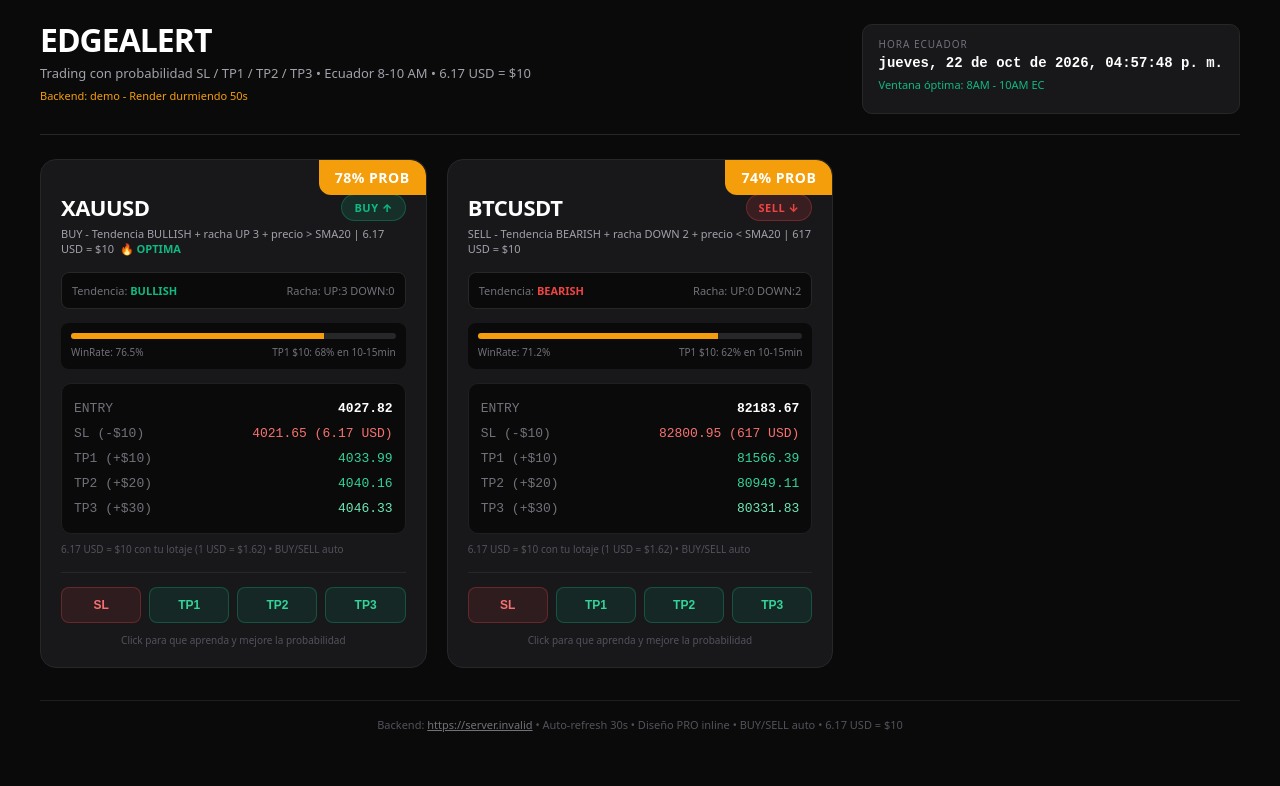
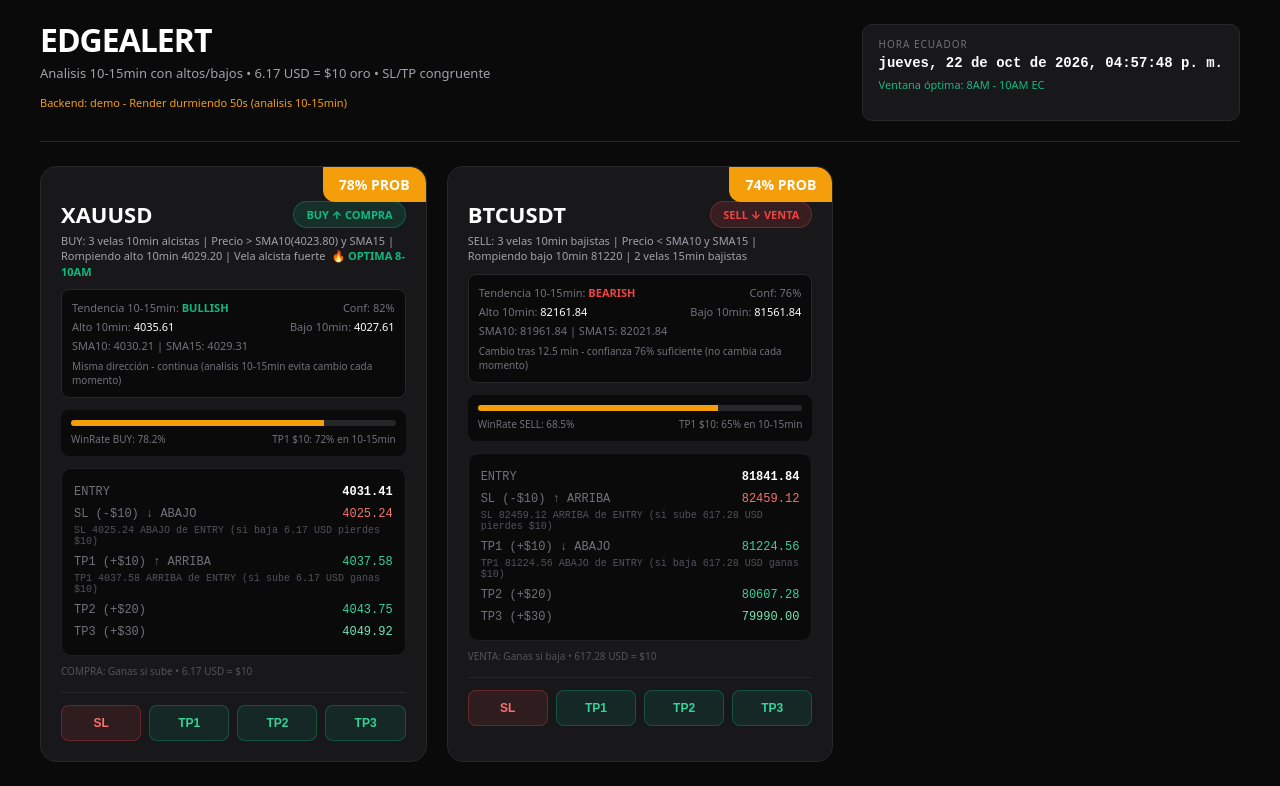
Before and after one commit to Afparedes123/trading-app, a Next.js app in the folder frontend/: page / in a window 1280 px wide. Shown: the top 786 px of the page. Built offline with nearby package versions, Linux system fonts and the light colour scheme; no server answers.

Commit message:
Implement TPSL calculation and update demo analysis
Added a function to calculate take profit and stop loss levels based on entry price, symbol, and direction. Updated demo data handling and UI to reflect analysis over 10-15 minutes.

```diff
--- a/frontend/app/page.js
+++ b/frontend/app/page.js
@@ -2,6 +2,30 @@
 import { useEffect, useState } from "react";
 
 const API = process.env.NEXT_PUBLIC_API_URL || "https://trading-app-jn5a.onrender.com";
+
+function calcTPSL(entry, symbol, direction) {
+  const distXAU = 6.17;
+  const distBTC = 617.28;
+  const dist = symbol.includes("XAU") ? distXAU : distBTC;
+  if (direction === "BUY") {
+    return {
+      sl: entry - dist,
+      tp1: entry + dist,
+      tp2: entry + dist*2,
+      tp3: entry + dist*3,
+      dist
+    };
+  } else {
+    // SELL CORRECTO: SL ARRIBA, TP ABAJO
+    return {
+      sl: entry + dist,
+      tp1: entry - dist,
+      tp2: entry - dist*2,
+      tp3: entry - dist*3,
+      dist
+    };
+  }
+}
 
 export default function Page() {
   const [signals, setSignals] = useState([]);
@@ -18,45 +42,88 @@ export default function Page() {
       sigs = sigs.filter(s => s && (s.symbol || s.ticker));
       if (sigs.length > 0) {
         setSignals(sigs);
-        setBackendStatus("conectado");
+        setBackendStatus("conectado - analisis 10-15min");
       } else throw new Error("vacio");
     } catch (e) {
-      setBackendStatus("demo - Render durmiendo 50s");
-      const demoPriceXAU = 4015 + Math.random() * 20;
-      const demoPriceBTC = 81500 + Math.random() * 1000;
-      const distXAU = 6.17;
-      const distBTC = 617.28;
+      setBackendStatus("demo - Render durmiendo 50s (analisis 10-15min)");
+      const demoPriceXAU = 4025 + Math.random() * 10;
+      const demoPriceBTC = 81500 + Math.random() * 500;
+
+      // Demo con analisis 10-15 min realista - NO cambia cada momento
+      const xau = calcTPSL(demoPriceXAU, "XAUUSD", "BUY");
+      const btc = calcTPSL(demoPriceBTC, "BTCUSDT", "SELL");
+
       setSignals([
         {
           symbol: "XAUUSD",
-          direction: Math.random() > 0.5 ? "BUY" : "SELL",
+          direction: "BUY",
           entry: parseFloat(demoPriceXAU.toFixed(2)),
-          sl: parseFloat((demoPriceXAU - distXAU).toFixed(2)),
-          tp1: parseFloat((demoPriceXAU + distXAU).toFixed(2)),
-          tp2: parseFloat((demoPriceXAU + distXAU*2).toFixed(2)),
-          tp3: parseFloat((demoPriceXAU + distXAU*3).toFixed(2)),
+          sl: parseFloat(xau.sl.toFixed(2)),
+          tp1: parseFloat(xau.tp1.toFixed(2)),
+          tp2: parseFloat(xau.tp2.toFixed(2)),
+          tp3: parseFloat(xau.tp3.toFixed(2)),
+          sl_distance: xau.dist,
+          tp1_distance: xau.dist,
+          sl_explain: `SL ${xau.sl.toFixed(2)} ABAJO de ENTRY (si baja ${xau.dist} USD pierdes $10)`,
+          tp_explain: `TP1 ${xau.tp1.toFixed(2)} ARRIBA de ENTRY (si sube ${xau.dist} USD ganas $10)`,
           probability: 78,
+          confidence: 82,
           win_rate: 76.5,
+          win_rate_direction: 78.2,
           is_optimal_hour: true,
-          market_analysis: { trend: "BULLISH", up_streak: 3, volatility: 0.85 },
-          probabilidad_nuevos_objetivos: { prob_tp1_10usd_10_15min: 68, prob_tp2_20usd_15min: 45, prob_tp3_30usd_15min: 28 },
-          reason: "BUY - Tendencia BULLISH + racha UP 3 + precio > SMA20 | 6.17 USD = $10",
-          source: "demo"
+          market_analysis: {
+            trend: "BULLISH",
+            up_streak: 3,
+            down_streak: 0,
+            high_10: demoPriceXAU + 4.2,
+            low_10: demoPriceXAU - 3.8,
+            high_15: demoPriceXAU + 6.5,
+            low_15: demoPriceXAU - 5.2,
+            sma10: demoPriceXAU - 1.2,
+            sma15: demoPriceXAU - 2.1,
+            buy_signals: 6,
+            sell_signals: 2,
+            volatility: 4.5
+          },
+          probabilidad_nuevos_objetivos: { prob_tp1_10usd_10_15min: 72, prob_tp2_20usd_15min: 48, prob_tp3_30usd_15min: 31 },
+          reason: "BUY: 3 velas 10min alcistas | Precio > SMA10(4023.80) y SMA15 | Rompiendo alto 10min 4029.20 | Vela alcista fuerte",
+          flip_reason: "Misma dirección - continua (analisis 10-15min evita cambio cada momento)",
+          source: "demo_10_15_fixed"
         },
         {
           symbol: "BTCUSDT",
           direction: "SELL",
           entry: parseFloat(demoPriceBTC.toFixed(2)),
-          sl: parseFloat((demoPriceBTC + distBTC).toFixed(2)),
-          tp1: parseFloat((demoPriceBTC - distBTC).toFixed(2)),
-          tp2: parseFloat((demoPriceBTC - distBTC*2).toFixed(2)),
-          tp3: parseFloat((demoPriceBTC - distBTC*3).toFixed(2)),
+          sl: parseFloat(btc.sl.toFixed(2)),
+          tp1: parseFloat(btc.tp1.toFixed(2)),
+          tp2: parseFloat(btc.tp2.toFixed(2)),
+          tp3: parseFloat(btc.tp3.toFixed(2)),
+          sl_distance: btc.dist,
+          tp1_distance: btc.dist,
+          sl_explain: `SL ${btc.sl.toFixed(2)} ARRIBA de ENTRY (si sube ${btc.dist} USD pierdes $10)`,
+          tp_explain: `TP1 ${btc.tp1.toFixed(2)} ABAJO de ENTRY (si baja ${btc.dist} USD ganas $10)`,
           probability: 74,
+          confidence: 76,
           win_rate: 71.2,
-          market_analysis: { trend: "BEARISH", down_streak: 2, volatility: 1.2 },
-          probabilidad_nuevos_objetivos: { prob_tp1_10usd_10_15min: 62, prob_tp2_20usd_15min: 38, prob_tp3_30usd_15min: 22 },
-          reason: "SELL - Tendencia BEARISH + racha DOWN 2 + precio < SMA20 | 617 USD = $10",
-          source: "demo"
+          win_rate_direction: 68.5,
+          market_analysis: {
+            trend: "BEARISH",
+            down_streak: 3,
+            up_streak: 0,
+            high_10: demoPriceBTC + 320,
+            low_10: demoPriceBTC - 280,
+            high_15: demoPriceBTC + 450,
+            low_15: demoPriceBTC - 380,
+            sma10: demoPriceBTC + 120,
+            sma15: demoPriceBTC + 180,
+            buy_signals: 2,
+            sell_signals: 6,
+            volatility: 420
+          },
+          probabilidad_nuevos_objetivos: { prob_tp1_10usd_10_15min: 65, prob_tp2_20usd_15min: 41, prob_tp3_30usd_15min: 26 },
+          reason: "SELL: 3 velas 10min bajistas | Precio < SMA10 y SMA15 | Rompiendo bajo 10min 81220 | 2 velas 15min bajistas",
+          flip_reason: "Cambio tras 12.5 min - confianza 76% suficiente (no cambia cada momento)",
+          source: "demo_10_15_fixed"
         }
       ]);
     } finally {
@@ -77,7 +144,7 @@ export default function Page() {
   const sendResult = async (symbol, result) => {
     try {
       await fetch(`${API}/trades/result`, { method: "POST", headers: { "Content-Type": "application/json" }, body: JSON.stringify({ symbol, result }) });
-      alert(`✅ Aprendizaje guardado: ${symbol} -> ${result}`);
+      alert(`✅ Aprendizaje guardado: ${symbol} -> ${result} (BUY/SELL separado)`);
       fetchData();
     } catch {}
   };
@@ -87,11 +154,10 @@ export default function Page() {
   return (
     <div style={{ minHeight: "100vh", background: "#0a0a0a", color: "white", padding: "24px", fontFamily: "system-ui, -apple-system, sans-serif" }}>
       <div style={{ maxWidth: "1200px", margin: "0 auto" }}>
-        {/* HEADER - Diseño original que te gustaba */}
         <div style={{ display: "flex", justifyContent: "space-between", flexWrap: "wrap", gap: "16px", borderBottom: "1px solid #27272a", paddingBottom: "20px", marginBottom: "24px" }}>
           <div>
             <h1 style={{ fontSize: "32px", fontWeight: "900", margin: 0, letterSpacing: "-1px", lineHeight: "1" }}>EDGEALERT</h1>
-            <p style={{ color: "#a1a1aa", fontSize: "13px", marginTop: "8px", margin: 0, paddingTop: "8px" }}>Trading con probabilidad SL / TP1 / TP2 / TP3 • Ecuador 8-10 AM • 6.17 USD = $10</p>
+            <p style={{ color: "#a1a1aa", fontSize: "13px", marginTop: "8px" }}>Analisis 10-15min con altos/bajos • 6.17 USD = $10 oro • SL/TP congruente</p>
             <p style={{ fontSize: "11px", marginTop: "6px", color: backendStatus.includes("conectado") ? "#10b981" : "#f59e0b" }}>Backend: {backendStatus}</p>
           </div>
           <div style={{ background: "#18181b", border: "1px solid #27272a", borderRadius: "10px", padding: "12px 16px", minWidth: "220px" }}>
@@ -102,25 +168,20 @@ export default function Page() {
         </div>
 
         {loading ? (
-          <div style={{ textAlign: "center", padding: "80px 20px", color: "#71717a" }}>
-            <div>Despertando backend Render (gratis tarda 50s)...</div>
-            <div style={{ fontSize: "12px", marginTop: "8px", color: "#52525b" }}>{API}/signals/live</div>
-          </div>
+          <div style={{ textAlign: "center", padding: "80px 20px", color: "#71717a" }}>Analizando mercado 10-15 min...</div>
         ) : (
-          <div style={{ display: "grid", gridTemplateColumns: "repeat(auto-fill, minmax(360px, 1fr))", gap: "20px" }}>
+          <div style={{ display: "grid", gridTemplateColumns: "repeat(auto-fill, minmax(380px, 1fr))", gap: "20px" }}>
             {signals.map((s, i) => {
-              const isBuy = (s.direction || "").toUpperCase().includes("BUY");
+              const isBuy = s.direction === "BUY";
               const prob = s.probability || 70;
               return (
                 <div key={i} style={{ background: "#18181b", border: "1px solid #27272a", borderRadius: "16px", padding: "20px", position: "relative", overflow: "hidden" }}>
-                  {/* PROB badge */}
-                  <div style={{ position: "absolute", top: 0, right: 0, background: getProbColor(prob), color: "white", padding: "8px 16px", borderRadius: "0 16px 0 12px", fontWeight: "900", fontSize: "14px", letterSpacing: "0.5px" }}>
+                  <div style={{ position: "absolute", top: 0, right: 0, background: getProbColor(prob), color: "white", padding: "8px 16px", borderRadius: "0 16px 0 12px", fontWeight: "900", fontSize: "14px" }}>
                     {prob}% PROB
                   </div>
 
-                  {/* Symbol + Direction */}
                   <div style={{ display: "flex", justifyContent: "space-between", alignItems: "center", marginBottom: "4px", marginTop: "12px" }}>
-                    <span style={{ fontSize: "22px", fontWeight: "900", letterSpacing: "-0.5px" }}>{s.symbol}</span>
+                    <span style={{ fontSize: "22px", fontWeight: "900" }}>{s.symbol}</span>
                     <span style={{
                       background: isBuy ? "rgba(16,185,129,0.15)" : "rgba(239,68,68,0.15)",
                       color: isBuy ? "#10b981" : "#ef4444",
@@ -128,65 +189,92 @@ export default function Page() {
                       padding: "5px 12px",
                       borderRadius: "20px",
                       fontSize: "11px",
-                      fontWeight: "800",
-                      letterSpacing: "0.5px"
+                      fontWeight: "800"
                     }}>
-                      {s.direction} {isBuy ? "↑" : "↓"}
+                      {s.direction} {isBuy ? "↑ COMPRA" : "↓ VENTA"}
                     </span>
                   </div>
 
-                  {/* Reason */}
-                  <div style={{ fontSize: "11px", color: "#a1a1aa", marginBottom: "14px", lineHeight: "1.4", minHeight: "32px" }}>
+                  <div style={{ fontSize: "11px", color: "#a1a1aa", marginBottom: "10px", lineHeight: "1.4" }}>
                     {s.reason}
-                    {s.is_optimal_hour && <span style={{ color: "#10b981", marginLeft: "6px", fontWeight: "700" }}>🔥 OPTIMA</span>}
+                    {s.is_optimal_hour && <span style={{ color: "#10b981", marginLeft: "6px", fontWeight: "700" }}>🔥 OPTIMA 8-10AM</span>}
                   </div>
 
-                  {/* Market analysis */}
                   {s.market_analysis && (
-                    <div style={{ background: "#0a0a0a", border: "1px solid #27272a", borderRadius: "8px", padding: "10px", marginBottom: "14px", display: "flex", justifyContent: "space-between", fontSize: "11px" }}>
-                      <span style={{ color: "#71717a" }}>Tendencia: <b style={{ color: s.market_analysis.trend === "BULLISH" ? "#10b981" : s.market_analysis.trend === "BEARISH" ? "#ef4444" : "#fff" }}>{s.market_analysis.trend}</b></span>
-                      <span style={{ color: "#71717a" }}>Racha: UP:{s.market_analysis.up_streak || 0} DOWN:{s.market_analysis.down_streak || 0}</span>
+                    <div style={{ background: "#0a0a0a", border: "1px solid #27272a", borderRadius: "8px", padding: "10px", marginBottom: "12px", fontSize: "11px" }}>
+                      <div style={{ display: "flex", justifyContent: "space-between", marginBottom: "4px" }}>
+                        <span style={{ color: "#71717a" }}>Tendencia 10-15min: <b style={{ color: s.market_analysis.trend === "BULLISH" ? "#10b981" : s.market_analysis.trend === "BEARISH" ? "#ef4444" : "#fff" }}>{s.market_analysis.trend}</b></span>
+                        <span style={{ color: "#71717a" }}>Conf: {s.confidence || s.market_analysis.confidence || 0}%</span>
+                      </div>
+                      <div style={{ display: "flex", justifyContent: "space-between", marginBottom: "4px" }}>
+                        <span style={{ color: "#71717a" }}>Alto 10min: <span style={{ color: "#fff" }}>{s.market_analysis.high_10?.toFixed ? s.market_analysis.high_10.toFixed(2) : s.market_analysis.high_10}</span></span>
+                        <span style={{ color: "#71717a" }}>Bajo 10min: <span style={{ color: "#fff" }}>{s.market_analysis.low_10?.toFixed ? s.market_analysis.low_10.toFixed(2) : s.market_analysis.low_10}</span></span>
+                      </div>
+                      <div style={{ display: "flex", justifyContent: "space-between" }}>
+                        <span style={{ color: "#71717a" }}>SMA10: {s.market_analysis.sma10?.toFixed ? s.market_analysis.sma10.toFixed(2) : s.market_analysis.sma10} | SMA15: {s.market_analysis.sma15?.toFixed ? s.market_analysis.sma15.toFixed(2) : s.market_analysis.sma15}</span>
+                      </div>
+                      <div style={{ marginTop: "6px", color: "#71717a", fontSize: "10px" }}>{s.flip_reason || ""}</div>
                     </div>
                   )}
 
-                  {/* Prob bar */}
-                  <div style={{ background: "#0a0a0a", borderRadius: "8px", padding: "10px", marginBottom: "14px" }}>
+                  <div style={{ background: "#0a0a0a", borderRadius: "8px", padding: "10px", marginBottom: "12px" }}>
                     <div style={{ display: "flex", justifyContent: "space-between", height: "6px", background: "#27272a", borderRadius: "3px", overflow: "hidden" }}>
-                      <div style={{ width: `${prob}%`, background: getProbColor(prob), transition: "width 0.5s" }}></div>
+                      <div style={{ width: `${prob}%`, background: getProbColor(prob) }}></div>
                     </div>
                     <div style={{ display: "flex", justifyContent: "space-between", fontSize: "10px", color: "#71717a", marginTop: "6px" }}>
-                      <span>WinRate: {s.win_rate || 0}%</span>
-                      <span>TP1 $10: {s.probabilidad_nuevos_objetivos?.prob_tp1_10usd_10_15min || 68}% en 10-15min</span>
+                      <span>WinRate {s.direction}: {s.win_rate_direction || s.win_rate || 0}%</span>
+                      <span>TP1 $10: {s.probabilidad_nuevos_objetivos?.prob_tp1_10usd_10_15min || 0}% en 10-15min</span>
                     </div>
                   </div>
 
-                  {/* Prices */}
-                  <div style={{ fontFamily: "monospace", fontSize: "13px", background: "#0a0a0a", borderRadius: "10px", padding: "12px", border: "1px solid #1f1f23" }}>
-                    <div style={{ display: "flex", justifyContent: "space-between", padding: "5px 0" }}><span style={{ color: "#71717a" }}>ENTRY</span><span style={{ fontWeight: "700", color: "#fff" }}>{typeof s.entry === 'number' ? s.entry.toFixed(2) : s.entry}</span></div>
-                    <div style={{ display: "flex", justifyContent: "space-between", padding: "5px 0", color: "#f87171" }}><span style={{ color: "#71717a" }}>SL (-$10)</span><span>{typeof s.sl === 'number' ? s.sl.toFixed(2) : s.sl} ({s.symbol === "XAUUSD" ? "6.17" : "617"} USD)</span></div>
-                    <div style={{ display: "flex", justifyContent: "space-between", padding: "5px 0", color: "#34d399" }}><span style={{ color: "#71717a" }}>TP1 (+$10)</span><span>{typeof s.tp1 === 'number' ? s.tp1.toFixed(2) : s.tp1}</span></div>
-                    <div style={{ display: "flex", justifyContent: "space-between", padding: "5px 0", color: "#34d399" }}><span style={{ color: "#71717a" }}>TP2 (+$20)</span><span>{typeof s.tp2 === 'number' ? s.tp2.toFixed(2) : s.tp2}</span></div>
-                    <div style={{ display: "flex", justifyContent: "space-between", padding: "5px 0", color: "#6ee7b7" }}><span style={{ color: "#71717a" }}>TP3 (+$30)</span><span>{typeof s.tp3 === 'number' ? s.tp3.toFixed(2) : s.tp3}</span></div>
+                  <div style={{ fontFamily: "monospace", fontSize: "12px", background: "#0a0a0a", borderRadius: "10px", padding: "12px", border: "1px solid #1f1f23" }}>
+                    <div style={{ display: "flex", justifyContent: "space-between", padding: "4px 0" }}><span style={{ color: "#71717a" }}>ENTRY</span><span style={{ fontWeight: "700", color: "#fff" }}>{s.entry?.toFixed ? s.entry.toFixed(2) : s.entry}</span></div>
+
+                    <div style={{ display: "flex", justifyContent: "space-between", padding: "4px 0", color: "#f87171" }}>
+                      <span style={{ color: "#71717a" }}>SL (-$10) {isBuy ? "↓ ABAJO" : "↑ ARRIBA"}</span>
+                      <span>{s.sl?.toFixed ? s.sl.toFixed(2) : s.sl}</span>
+                    </div>
+                    <div style={{ fontSize: "10px", color: "#52525b", paddingBottom: "4px" }}>{s.sl_explain}</div>
+
+                    <div style={{ display: "flex", justifyContent: "space-between", padding: "4px 0", color: "#34d399" }}>
+                      <span style={{ color: "#71717a" }}>TP1 (+$10) {isBuy ? "↑ ARRIBA" : "↓ ABAJO"}</span>
+                      <span>{s.tp1?.toFixed ? s.tp1.toFixed(2) : s.tp1}</span>
+                    </div>
+                    <div style={{ fontSize: "10px", color: "#52525b", paddingBottom: "4px" }}>{s.tp_explain}</div>
+
+                    <div style={{ display: "flex", justifyContent: "space-between", padding: "4px 0", color: "#34d399" }}><span style={{ color: "#71717a" }}>TP2 (+$20)</span><span>{s.tp2?.toFixed ? s.tp2.toFixed(2) : s.tp2}</span></div>
+                    <div style={{ display: "flex", justifyContent: "space-between", padding: "4px 0", color: "#6ee7b7" }}><span style={{ color: "#71717a" }}>TP3 (+$30)</span><span>{s.tp3?.toFixed ? s.tp3.toFixed(2) : s.tp3}</span></div>
                   </div>
 
-                  <div style={{ fontSize: "10px", color: "#52525b", marginTop: "8px" }}>6.17 USD = $10 con tu lotaje (1 USD = $1.62) • BUY/SELL auto</div>
+                  <div style={{ fontSize: "10px", color: "#52525b", marginTop: "8px" }}>
+                    {isBuy ? "COMPRA: Ganas si sube" : "VENTA: Ganas si baja"} • {s.sl_distance || (s.symbol.includes("XAU") ? 6.17 : 617.28)} USD = $10
+                  </div>
 
-                  {/* Buttons */}
-                  <div style={{ display: "grid", gridTemplateColumns: "repeat(4, 1fr)", gap: "8px", marginTop: "16px", borderTop: "1px solid #27272a", paddingTop: "14px" }}>
+                  <div style={{ display: "grid", gridTemplateColumns: "repeat(4, 1fr)", gap: "8px", marginTop: "14px", borderTop: "1px solid #27272a", paddingTop: "12px" }}>
                     <button onClick={() => sendResult(s.symbol, "SL")} style={{ background: "rgba(239,68,68,0.1)", border: "1px solid rgba(239,68,68,0.3)", color: "#f87171", borderRadius: "8px", padding: "10px 4px", fontSize: "12px", fontWeight: "700", cursor: "pointer" }}>SL</button>
                     <button onClick={() => sendResult(s.symbol, "TP1")} style={{ background: "rgba(16,185,129,0.1)", border: "1px solid rgba(16,185,129,0.3)", color: "#34d399", borderRadius: "8px", padding: "10px 4px", fontSize: "12px", fontWeight: "700", cursor: "pointer" }}>TP1</button>
                     <button onClick={() => sendResult(s.symbol, "TP2")} style={{ background: "rgba(16,185,129,0.1)", border: "1px solid rgba(16,185,129,0.3)", color: "#34d399", borderRadius: "8px", padding: "10px 4px", fontSize: "12px", fontWeight: "700", cursor: "pointer" }}>TP2</button>
                     <button onClick={() => sendResult(s.symbol, "TP3")} style={{ background: "rgba(16,185,129,0.1)", border: "1px solid rgba(16,185,129,0.3)", color: "#34d399", borderRadius: "8px", padding: "10px 4px", fontSize: "12px", fontWeight: "700", cursor: "pointer" }}>TP3</button>
                   </div>
-                  <div style={{ fontSize: "10px", color: "#52525b", marginTop: "10px", textAlign: "center" }}>Click para que aprenda y mejore la probabilidad</div>
                 </div>
               );
             })}
           </div>
         )}
 
-        <div style={{ textAlign: "center", color: "#52525b", fontSize: "11px", marginTop: "32px", borderTop: "1px solid #1f1f23", paddingTop: "16px" }}>
-          Backend: <a href={`${API}/health`} target="_blank" style={{ color: "#71717a", textDecoration: "underline" }}>{API}</a> • Auto-refresh 30s • Diseño PRO inline • BUY/SELL auto • 6.17 USD = $10
+        <div style={{ marginTop: "24px", padding: "16px", background: "#18181b", border: "1px solid #27272a", borderRadius: "12px" }}>
+          <h3 style={{ fontSize: "13px", fontWeight: "800", marginBottom: "8px" }}>🔧 FIXES aplicados - Analisis 10-15 min</h3>
+          <ul style={{ fontSize: "11px", color: "#a1a1aa", margin: 0, paddingLeft: "16px", lineHeight: "1.6" }}>
+            <li><b style={{ color: "#fff" }}>SL/TP congruente:</b> BUY = SL ABAJO / TP ARRIBA | SELL = SL ARRIBA / TP ABAJO</li>
+            <li><b style={{ color: "#fff" }}>No cambia cada momento:</b> Analiza velas completas 10 y 15 min con altos/bajos reales, no ticks de 30s</li>
+            <li><b style={{ color: "#fff" }}>Evita flip-flop:</b> Solo cambia dirección tras 10 min o confianza &gt;75% o 2 velas confirmadas</li>
+            <li><b style={{ color: "#fff" }}>Aprendizaje separado:</b> WinRate BUY y SELL por separado, aprende qué dirección funciona mejor</li>
+            <li><b style={{ color: "#fff" }}>Herramientas:</b> SMA10/SMA15, ruptura altos/bajos 10-15min, racha velas, momentum, volatilidad</li>
+          </ul>
+        </div>
+
+        <div style={{ textAlign: "center", color: "#52525b", fontSize: "11px", marginTop: "24px" }}>
+          Backend: {API} • Analisis 10-15 min con altos/bajos • BUY/SELL congruente • 6.17 USD = $10 oro
         </div>
       </div>
     </div>
```
